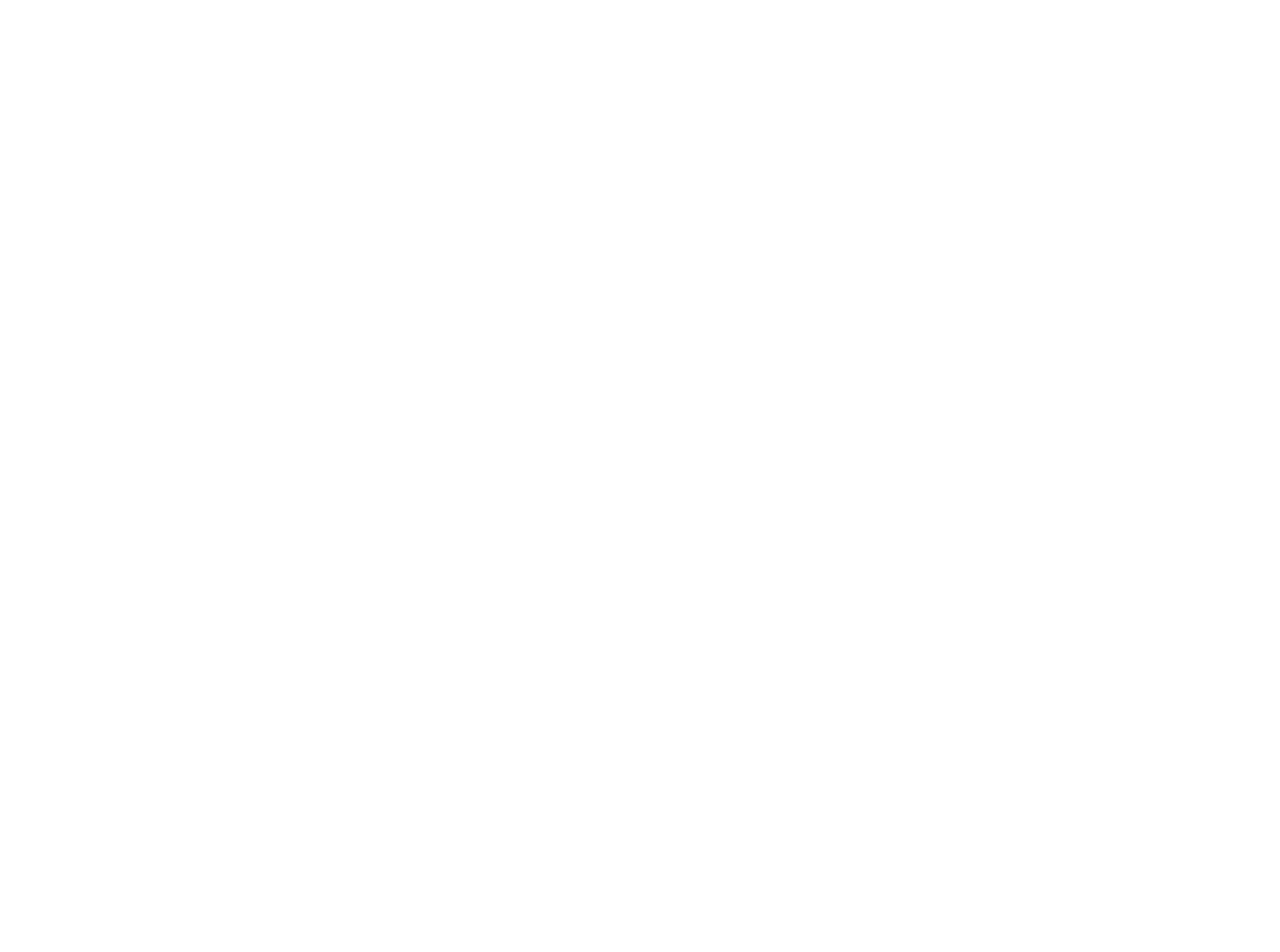
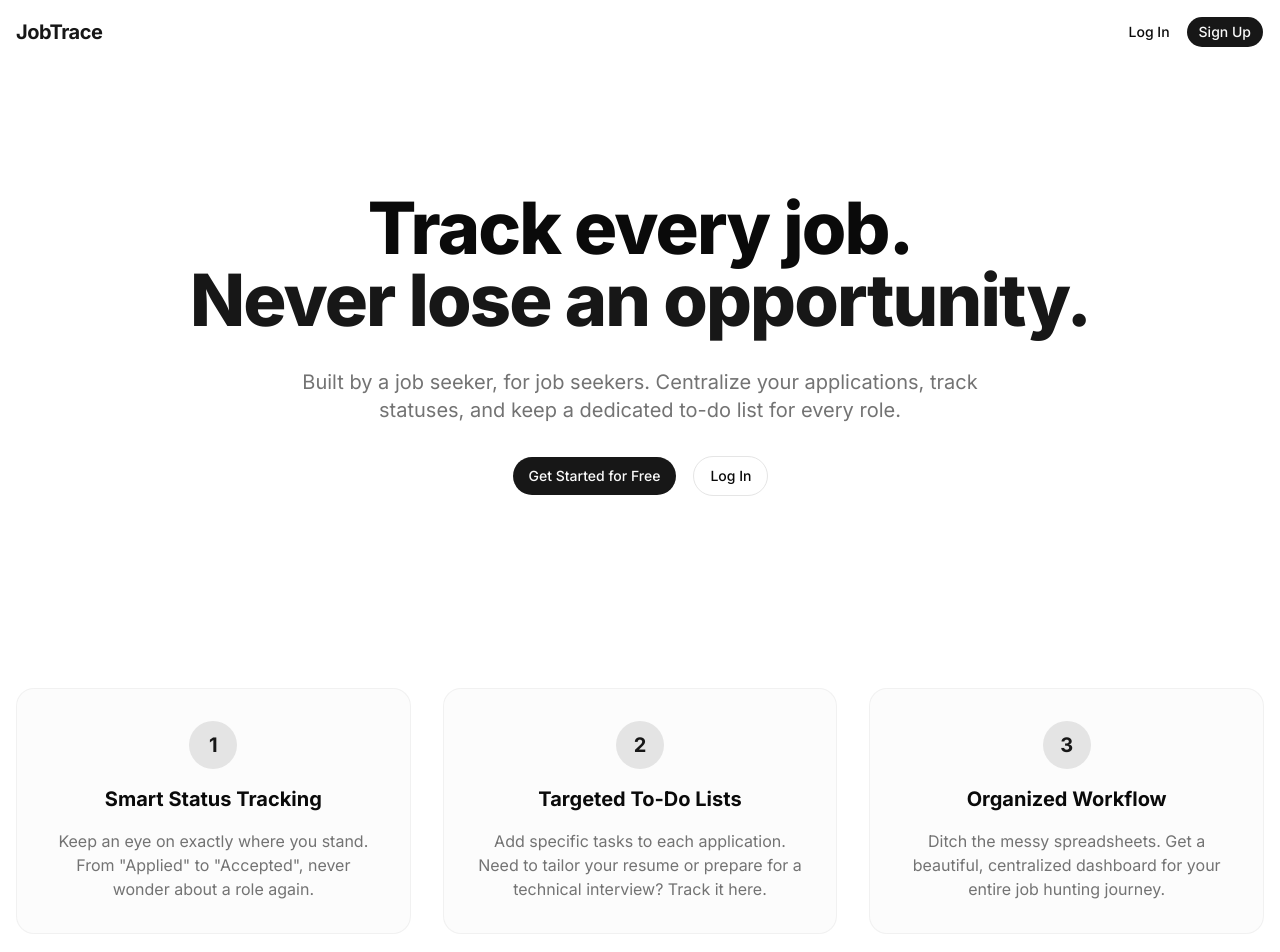
Before and after one commit to HDanielO/jobtrace, a Next.js app: page / in a window 1280 px wide. Shown: the top 952 px of the page. Before the commit the page ends 800 px from the top, so only its background shows below. Built offline with nearby package versions, Linux system fonts and the light colour scheme.

Commit message:
feat: implement landing page and authenticated dashboard navigation component

```diff
--- a/src/app/page.tsx
+++ b/src/app/page.tsx
@@ -1,10 +1,106 @@
+import Link from "next/link";
+import { Button } from "@/components/ui/button";
 
-export default function Home() {
+export default function LandingPage() {
   return (
-    <div className="">
-      <main>
+    <div className="flex min-h-screen flex-col">
+      {/* 1. Simple Public Navbar (Only visible when logged out) */}
+      <header className="container mx-auto flex h-16 items-center justify-between px-4 max-w-7xl">
+        <div className="flex items-center gap-2">
+          <span className="text-xl font-bold tracking-tight text-primary">
+            JobTrace
+          </span>
+        </div>
+        <nav className="flex items-center gap-4">
+          <Link
+            href="/login"
+            className="text-sm font-medium transition-colors hover:text-primary"
+          >
+            Log In
+          </Link>
+          <Link href="/signup">
+            <Button size="sm">Sign Up</Button>
+          </Link>
+        </nav>
+      </header>
 
+      {/* 2. Hero Section */}
+      <main className="flex-1">
+        <section className="container mx-auto px-4 py-24 md:py-32 max-w-7xl">
+          <div className="flex flex-col items-center text-center space-y-8">
+            <h1 className="text-4xl font-extrabold tracking-tight sm:text-5xl md:text-6xl lg:text-7xl">
+              Track every job.
+              <br className="hidden sm:block" />
+              <span className="text-primary">Never lose an opportunity.</span>
+            </h1>
+            <p className="max-w-[700px] text-lg text-muted-foreground md:text-xl">
+              Built by a job seeker, for job seekers. Centralize your
+              applications, track statuses, and keep a dedicated to-do list for
+              every role.
+            </p>
+            <div className="flex flex-col sm:flex-row gap-4 w-full sm:w-auto">
+              <Link href="/signup" className="w-full sm:w-auto">
+                <Button size="lg" className="w-full">
+                  Get Started for Free
+                </Button>
+              </Link>
+              <Link href="/login" className="w-full sm:w-auto">
+                <Button variant="outline" size="lg" className="w-full">
+                  Log In
+                </Button>
+              </Link>
+            </div>
+          </div>
+        </section>
+
+        {/* 3. Feature Cards Section */}
+        <section className="container mx-auto px-4 py-16 max-w-7xl">
+          <div className="grid gap-8 md:grid-cols-3">
+            <div className="flex flex-col items-center text-center space-y-4 p-8 bg-muted/30 rounded-2xl border border-border/50">
+              <div className="h-12 w-12 rounded-full bg-primary/10 flex items-center justify-center text-primary font-bold text-xl">
+                1
+              </div>
+              <h3 className="text-xl font-bold">Smart Status Tracking</h3>
+              <p className="text-muted-foreground">
+                Keep an eye on exactly where you stand. From &quot;Applied&quot;
+                to &quot;Accepted&quot;, never wonder about a role again.
+              </p>
+            </div>
+            <div className="flex flex-col items-center text-center space-y-4 p-8 bg-muted/30 rounded-2xl border border-border/50">
+              <div className="h-12 w-12 rounded-full bg-primary/10 flex items-center justify-center text-primary font-bold text-xl">
+                2
+              </div>
+              <h3 className="text-xl font-bold">Targeted To-Do Lists</h3>
+              <p className="text-muted-foreground">
+                Add specific tasks to each application. Need to tailor your
+                resume or prepare for a technical interview? Track it here.
+              </p>
+            </div>
+            <div className="flex flex-col items-center text-center space-y-4 p-8 bg-muted/30 rounded-2xl border border-border/50">
+              <div className="h-12 w-12 rounded-full bg-primary/10 flex items-center justify-center text-primary font-bold text-xl">
+                3
+              </div>
+              <h3 className="text-xl font-bold">Organized Workflow</h3>
+              <p className="text-muted-foreground">
+                Ditch the messy spreadsheets. Get a beautiful, centralized
+                dashboard for your entire job hunting journey.
+              </p>
+            </div>
+          </div>
+        </section>
       </main>
+
+      {/* 4. Footer */}
+      <footer className="border-t py-6 md:py-8 mt-12">
+        <div className="container mx-auto flex flex-col items-center justify-between gap-4 md:flex-row px-4 max-w-7xl text-center md:text-left">
+          <p className="text-sm font-medium text-muted-foreground">
+            Built by a job seeker, for job seekers.
+          </p>
+          <p className="text-sm text-muted-foreground">
+            © {new Date().getFullYear()} JobTrace. All rights reserved.
+          </p>
+        </div>
+      </footer>
     </div>
   );
 }
--- /dev/null
+++ b/src/components/layout/Navbar.tsx
@@ -0,0 +1,65 @@
+"use client";
+
+import Link from "next/link";
+import { usePathname } from "next/navigation";
+import { Avatar, AvatarFallback, AvatarImage } from "@/components/ui/avatar";
+
+import { dummyUser } from "@/lib/dummy-data";
+
+function getInitials(name: string | null) {
+  if (!name) return "U";
+
+  const names = name.split(" ");
+  if (names.length >= 2) {
+    return `${names[0][0]}${names[names.length - 1][0]}`.toUpperCase();
+  }
+  return name.substring(0, 2).toUpperCase();
+}
+
+export function Navbar() {
+  const pathname = usePathname();
+
+  const userInitials = getInitials(dummyUser.full_name);
+
+  return (
+    <header className="sticky top-0 z-50 w-full border-b bg-background/95 backdrop-blur supports-[backdrop-filter]:bg-background/60">
+      <div className="container flex h-14 max-w-7xl mx-auto items-center justify-between px-4">
+        <div className="flex items-center gap-6 md:gap-10">
+          {/* 1. Logo */}
+          <Link href="/dashboard" className="flex items-center space-x-2">
+            <span className="font-bold text-primary sm:inline-block text-xl tracking-tight">
+              JobTrace
+            </span>
+          </Link>
+
+          {/* 2. Navigation Links */}
+          <nav className="flex gap-6">
+            <Link
+              href="/dashboard"
+              className={`text-sm font-medium transition-colors hover:text-foreground/80 ${
+                pathname?.startsWith("/dashboard") ||
+                pathname?.startsWith("/jobs")
+                  ? "text-foreground"
+                  : "text-foreground/60"
+              }`}
+            >
+              Applications
+            </Link>
+          </nav>
+        </div>
+
+        {/* 3. User Settings / Avatar */}
+        <div className="flex items-center gap-4">
+          <Link href="/settings">
+            <Avatar className="h-9 w-9 cursor-pointer transition-opacity hover:opacity-80">
+              <AvatarImage src="" alt="User Avatar" />
+              <AvatarFallback className="bg-primary/10 text-primary font-medium text-xs">
+                {userInitials}
+              </AvatarFallback>
+            </Avatar>
+          </Link>
+        </div>
+      </div>
+    </header>
+  );
+}
```
